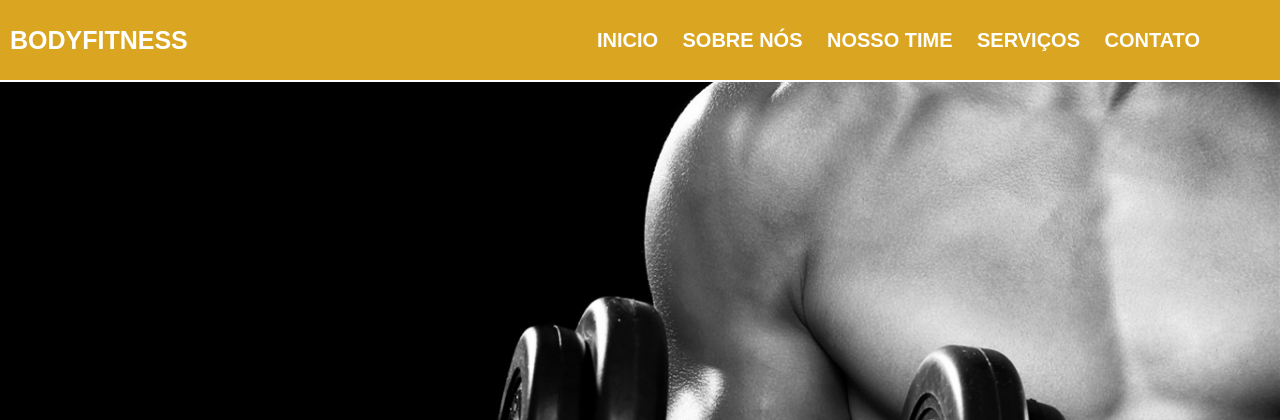
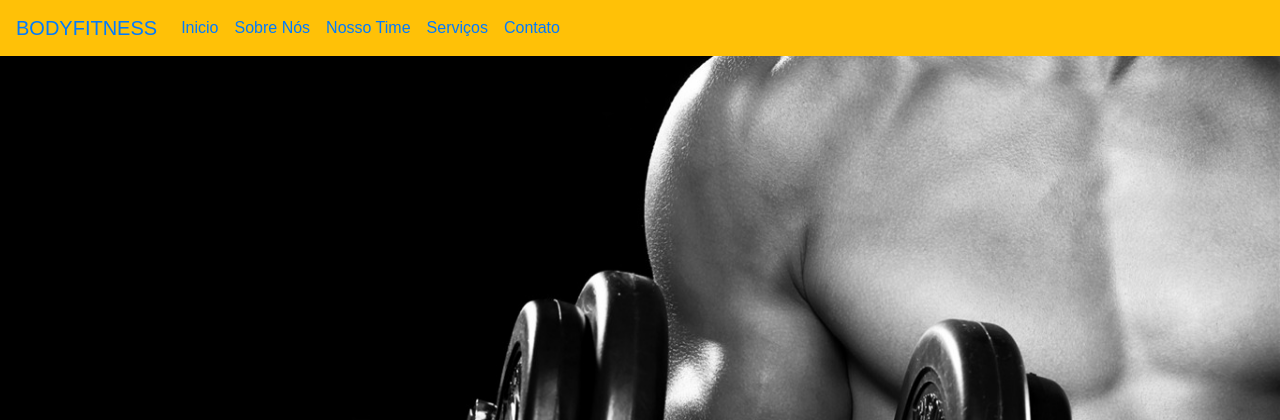
Before and after one commit to BodyFitness/BodyFitness.github.io, a PHP site: page / in a window 1280 px wide. Shown: the top 420 px of the page. Run offline with PHP 8.4, Linux system fonts and the light colour scheme; some libraries are stand-ins or nearby versions.

Commit message:
Prior Changes in navbar using bootstrap

```diff
--- a/navbar.php
+++ b/navbar.php
@@ -3,20 +3,31 @@
 <head>
 	<meta charset="utf-8">
 	<meta name="viewport" content="width=device-width, initial-scale=1.0">
-	<link rel="stylesheet" type="text/css" href="css/estilo.css">
+    <link rel="stylesheet" type="text/css" href="css/estilo.css">
+    <link rel="stylesheet" href="css/bootstrap.css">
 </head>
 <body>
 
-	<nav>
-        <label class="logo">BODYFITNESS</label>
-        <ul>
-            <li><a href="index.php">Inicio</a></li>
-            <li><a href="sobre.php">Sobre Nós</a></li>
-            <li><a href="time.php">Nosso Time</a></li>
-    	    <li><a href="serviços.php">Serviços</a></li>
-	    	<li><a href="contato.php">Contato</a></li>
+	<div class="navbar navbar-expand-lg bg-warning">
+        <a class="navbar-brand">BODYFITNESS</a>
+        <ul class="navbar-nav">
+            <li class="nav-item">
+                <a class="nav-link" href="index.php">Inicio</a>
+            </li>
+            <li class="nav-item">
+                <a class="nav-link" href="sobre.php">Sobre Nós</a>
+            </li>
+            <li class="nav-item">
+                <a class="nav-link" href="time.php">Nosso Time</a>
+            </li>
+    	    <li class="nav-item">
+                <a class="nav-link" href="serviços.php">Serviços</a>
+            </li>
+	    	<li class="nav-item">
+                <a class="nav-link" href="contato.php">Contato</a>
+            </li>
         </ul>
-    </nav>
+    </div>
 
 </body>
 </html>
```
